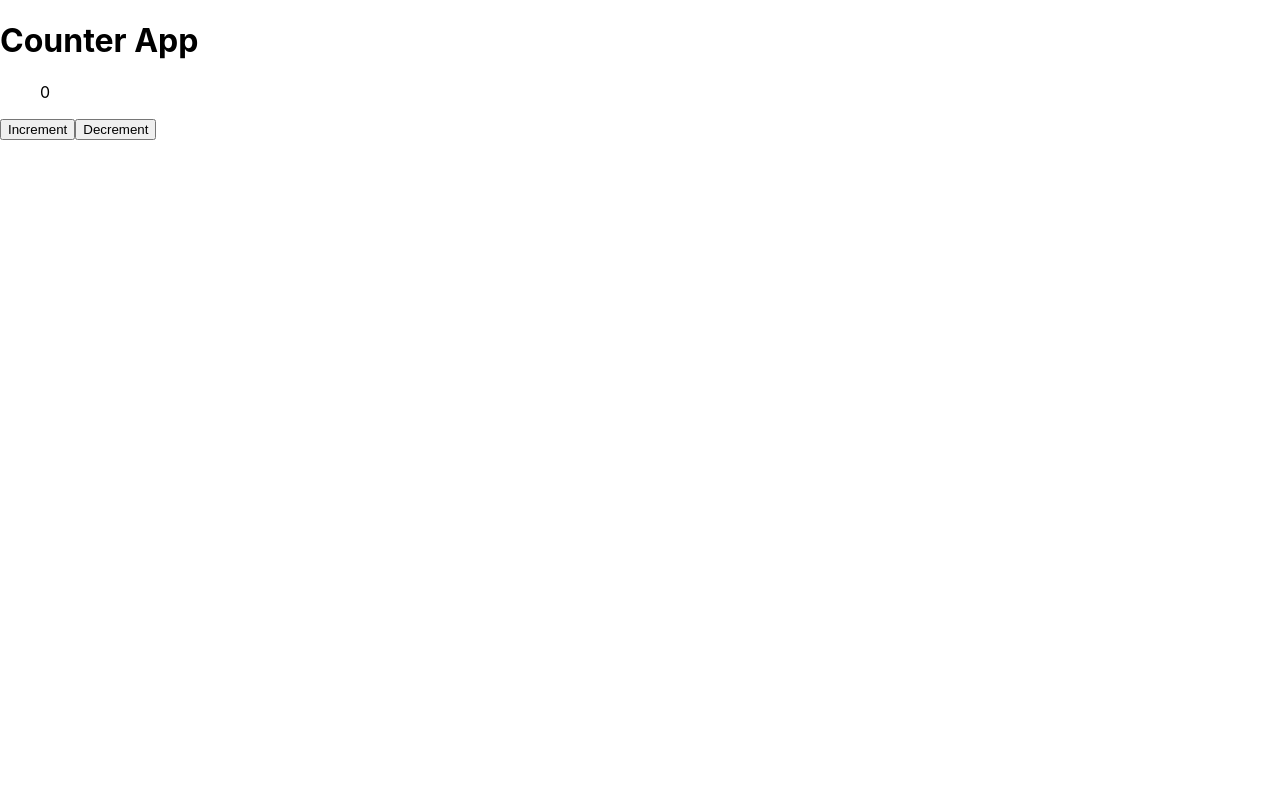
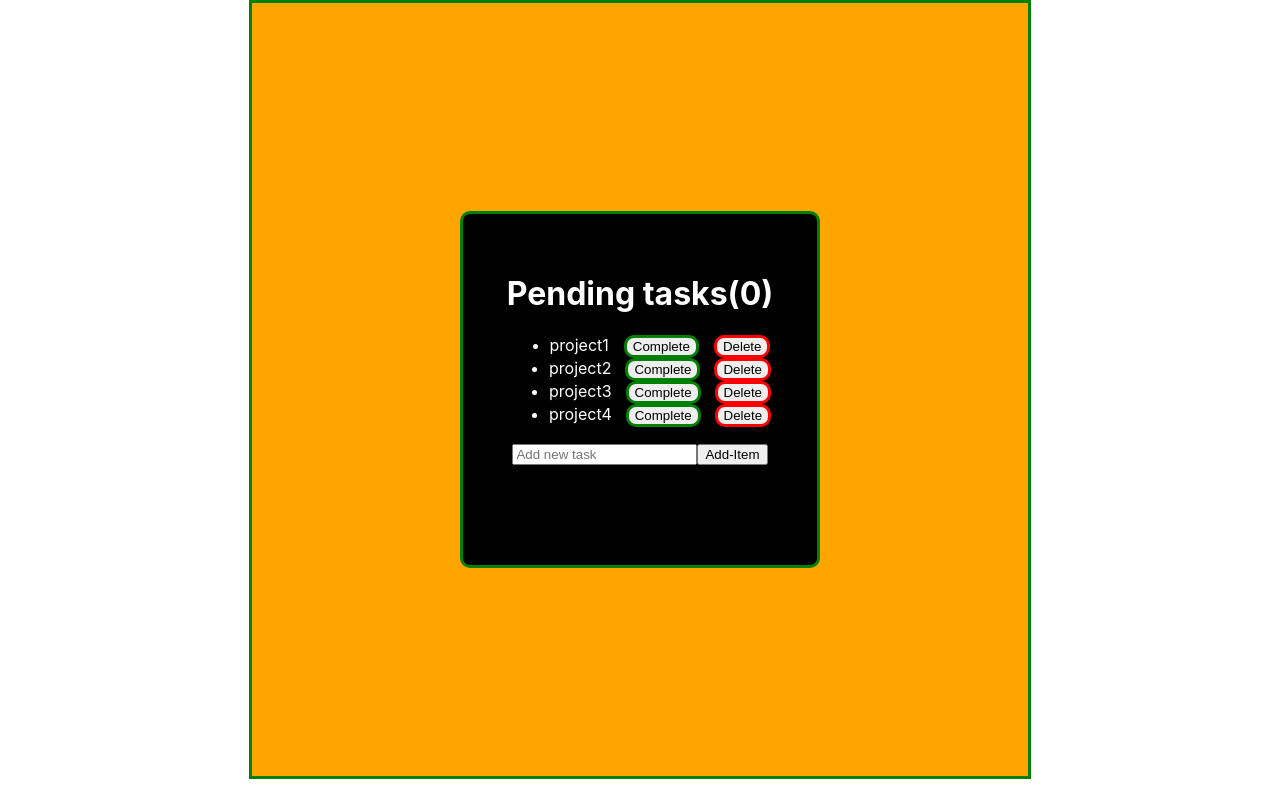
Before and after one commit to amarsahu9272/todoList-searchBar, a React (Create React App) app: page / in a window 1280 px wide. Built offline with nearby package versions, Linux system fonts and the light colour scheme.

Commit message:
todoList

```diff
--- a/src/component/counter/counter.js
+++ /dev/null
@@ -1,24 +0,0 @@
-import { useState } from "react";
-import { Fragment } from "react";
-
-function Counter() {
-    let [count, setCount] = useState(0);
-
-    function Increment() {
-        setCount(count++);
-    }
-
-    function Decrement() {
-        setCount(count--);
-    }
-    return (
-        <Fragment>
-            <h1>Counter App</h1>
-            <ul>{count}</ul>
-            <button onClick={Increment}>Increment</button>
-            <button onClick={Decrement}>Decrement</button>
-        </Fragment>
-    )
-}
-
-export default Counter
--- /dev/null
+++ b/src/component/todo/todo.css
@@ -0,0 +1,21 @@
+.outerDiv {
+    height: 773px;
+    width: 776px;
+    background-color: orange;
+    margin: auto;
+    border: 3px solid green;
+    display: flex;
+    justify-content: center;
+}
+
+.innerDiv {
+    height: 273px;
+    width: 276px;
+    background-color: black;
+    text-align: center;
+    border: 3px solid green;
+    margin: auto;
+    border-radius: 10px;
+    padding: 5%;
+
+}
--- /dev/null
+++ b/src/component/todo/todo.js
@@ -0,0 +1,71 @@
+import { getValue } from "@testing-library/user-event/dist/utils";
+import { useState } from "react";
+import { Fragment } from "react";
+import './todo.css'
+
+
+
+function TodoList() {
+    const todoList = [
+        { name: "project1", isDeleted: false, isCompleted: false },
+        { name: "project2", isDeleted: false, isCompleted: false },
+        { name: "project3", isDeleted: false, isCompleted: false },
+        { name: "project4", isDeleted: false, isCompleted: false }]
+    let [count, setCount] = useState(0)
+    let [list, setlist] = useState(todoList)
+    let [value, setValue] = useState('')
+
+    function Increment() {
+        setCount(count++);
+    }
+
+    function addList() {
+        const newTodo = {
+            name: value,
+            isDeleted: false,
+            isCompleted: false
+        }
+        setlist([...list, newTodo])
+        console.log(list)
+        setValue('')
+    }
+
+    function captureUserInput(event) {
+        setValue(event.target.value)
+    }
+
+    function completeTodo(item) {
+        const indexOfClickedTodo = list.findIndex(Nm => Nm.name === item.name)
+        console.log(item, indexOfClickedTodo)
+        list[indexOfClickedTodo].isCompleted = !list[indexOfClickedTodo].isCompleted
+        setlist([...list])
+        console.log(list)
+    }
+
+    function deleteTodo(item) {
+        const indexOfClickedTodo = list.findIndex(Nm => Nm.name === item.name)
+        list.splice(indexOfClickedTodo, indexOfClickedTodo);
+        setlist([...list])
+    }
+
+    return (
+        <Fragment>
+            <div className="outerDiv" >
+                <div className="innerDiv">
+                    <h1 style={{ color: 'white' }} >Pending tasks({count})</h1>
+                    <ul>
+                        {list.map((item) => (<div style={{ display: 'flex', justifyContent: 'space-around' }}>
+                            <li className="TodoList" style={{ color: 'white', textDecoration: item.isCompleted ? 'line-through' : 'none' }}>{item.name}</li>
+                            <button onClick={() => completeTodo(item)} id="complete" style={{ borderRadius: '10px', border: '3px solid green' }}>{item.isCompleted ? 'Restart' : 'Complete'}</button>
+                            <button onClick={() => deleteTodo(item)} id="delete" style={{ borderRadius: '10px', border: '3px solid red' }}>Delete</button>
+                        </div>))}
+                    </ul>
+                    <input onChange={captureUserInput} value={value} placeholder="Add new task"></input>
+                    <button onClick={Increment} onClick={addList} value={value}>Add-Item</button>
+                </div>
+            </div>
+        </Fragment>
+    )
+}
+
+export default TodoList
--- a/src/index.js
+++ b/src/index.js
@@ -3,14 +3,14 @@ import ReactDOM from 'react-dom/client';
 import './index.css';
 import App from './App';
 import reportWebVitals from './reportWebVitals';
-import Counter from './component/counter/counter';
+import Todo from './component/todo/todo';
 
 
 const root = ReactDOM.createRoot(document.getElementById('root'));
 root.render(
   <React.StrictMode>
     {/* <App /> */}
-    <Counter/>
+    <Todo/>
   </React.StrictMode>
 );
 
```
Also changed, not shown: src/component/counter/counter.css (deleted).
